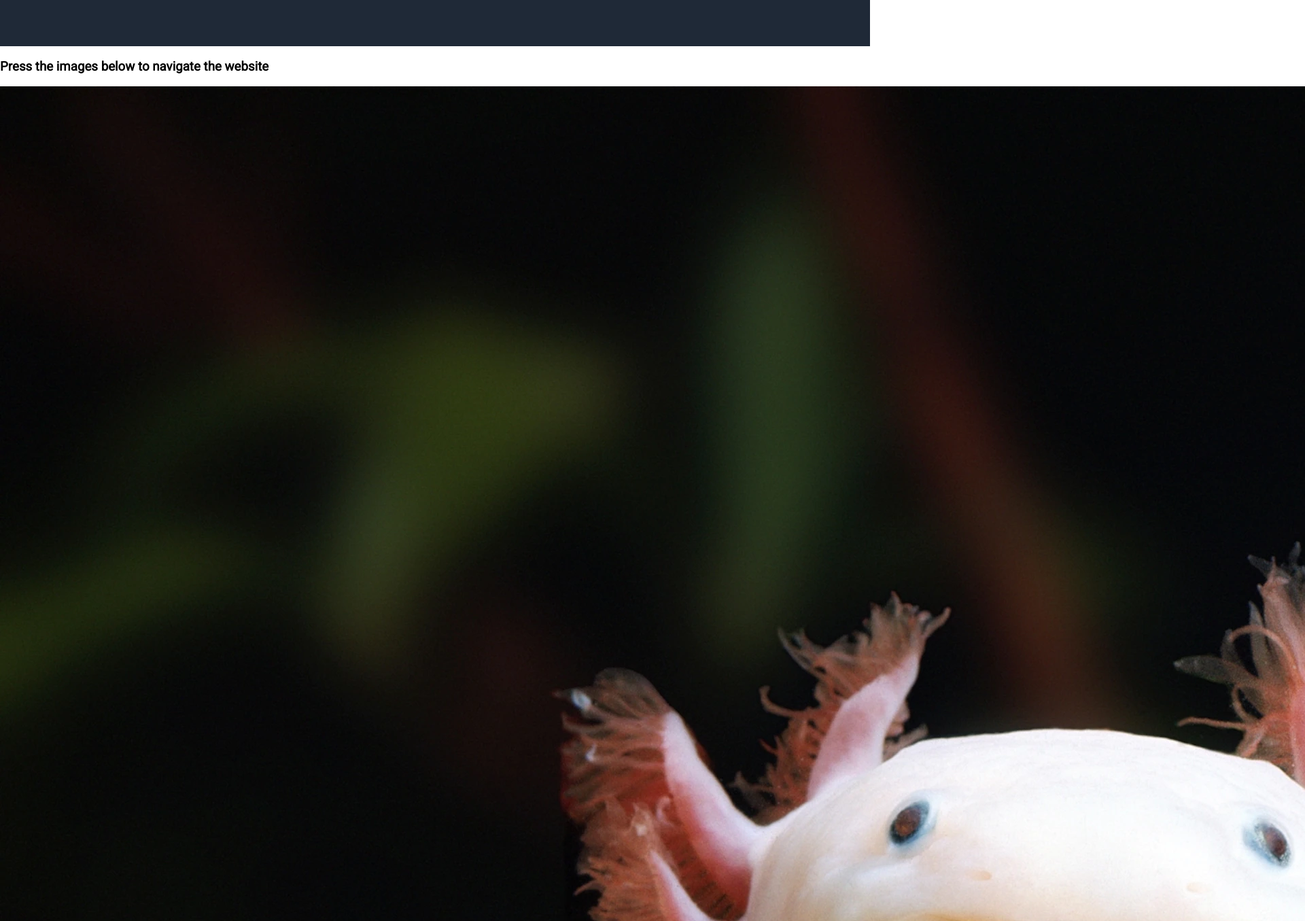
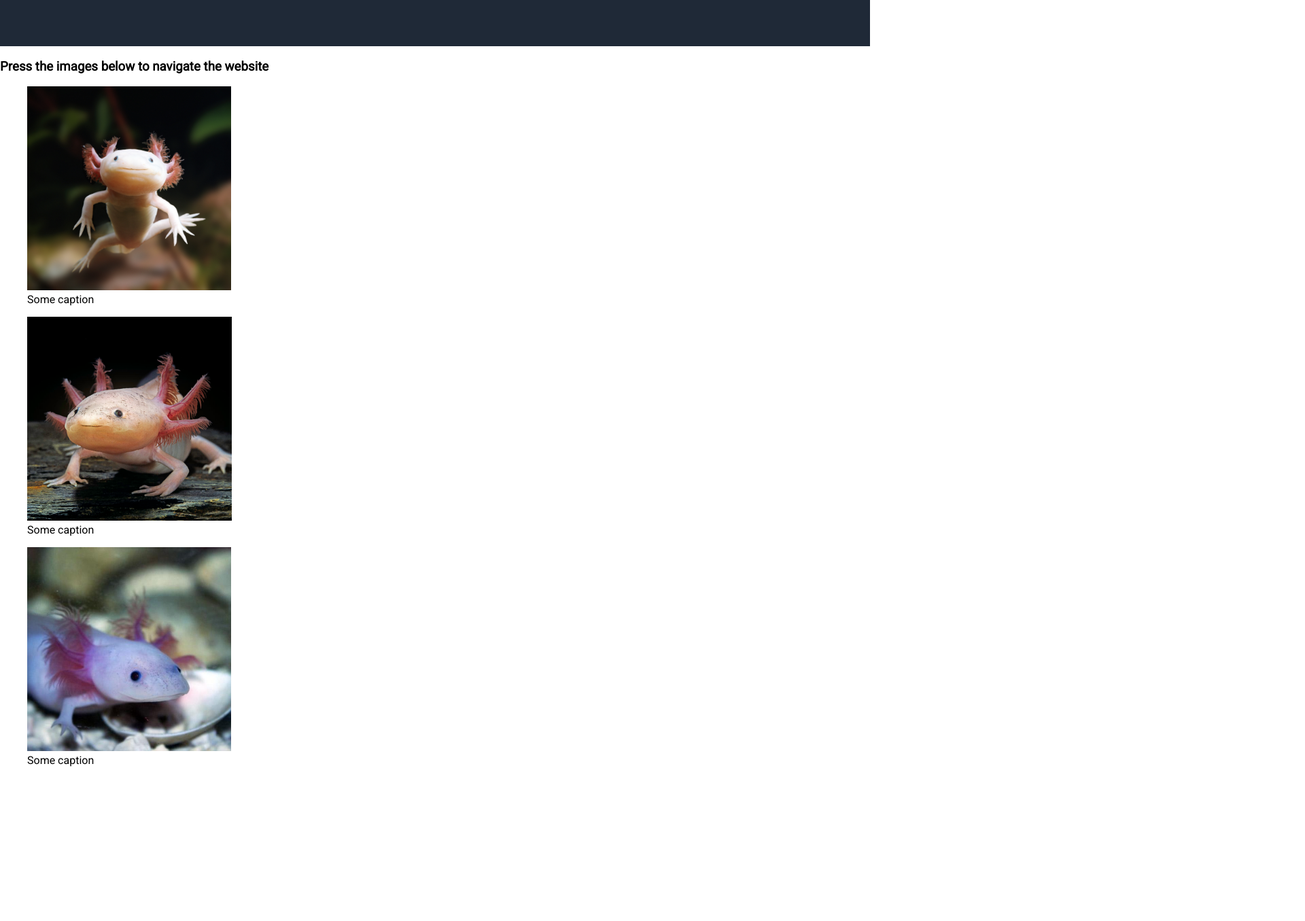
Before and after one commit to Solusy/landingpage-top, a plain HTML site: page index.html in a window 1280 px wide. Shown: the part 700-2055 px from the top of the page at 68% size, 1920 px wide, since content can reach past the window. After the commit the page ends 1844 px from the top, so only its background shows below. Drawn offline with Linux system fonts and the light colour scheme.

Commit message:
Fixed previous commit

```diff
--- a/index.html
+++ b/index.html
@@ -39,16 +39,22 @@
     </div>
     <div class="img-navigation">
         <div class="img-nav-text">
-            <h3>Press the images below to navigate the website</h3>
+           <h3>Press the images below to navigate the website</h3>
         </div>
         <div class="img-nav-images">
-            <a href="#"><img src="images/facts.png" id="image"></a>
-            <p>Click this for facts about axolotls</p>
-            <a href="#"><img src="images/images.png" id="image"></a>
-            <p>Click this for images with axolotls</p>
-            <a href="#"><img src="images/contact.png" id="image"></a>
-            <p>Click this to contact us about axolotls</p>
+          <figure>
+          <img src="images/facts.png" id="image">
+          <figcaption>Some caption</figcaption>
+        </figure>
+        <figure>
+          <img src="images/images.png" id="image">
+          <figcaption>Some caption</figcaption>
+        </figure>
+        <figure>
+          <img src="images/contact.png" id="image">
+          <figcaption>Some caption</figcaption>
+        </figure>
         </div>
-    </div>
+      </div>
 </body>
 </html>
--- a/style.css
+++ b/style.css
@@ -86,3 +86,8 @@ body {
   margin-top: 10px;
 
 }
+
+#image {
+  width: auto;
+  height: 300px;
+}
```
